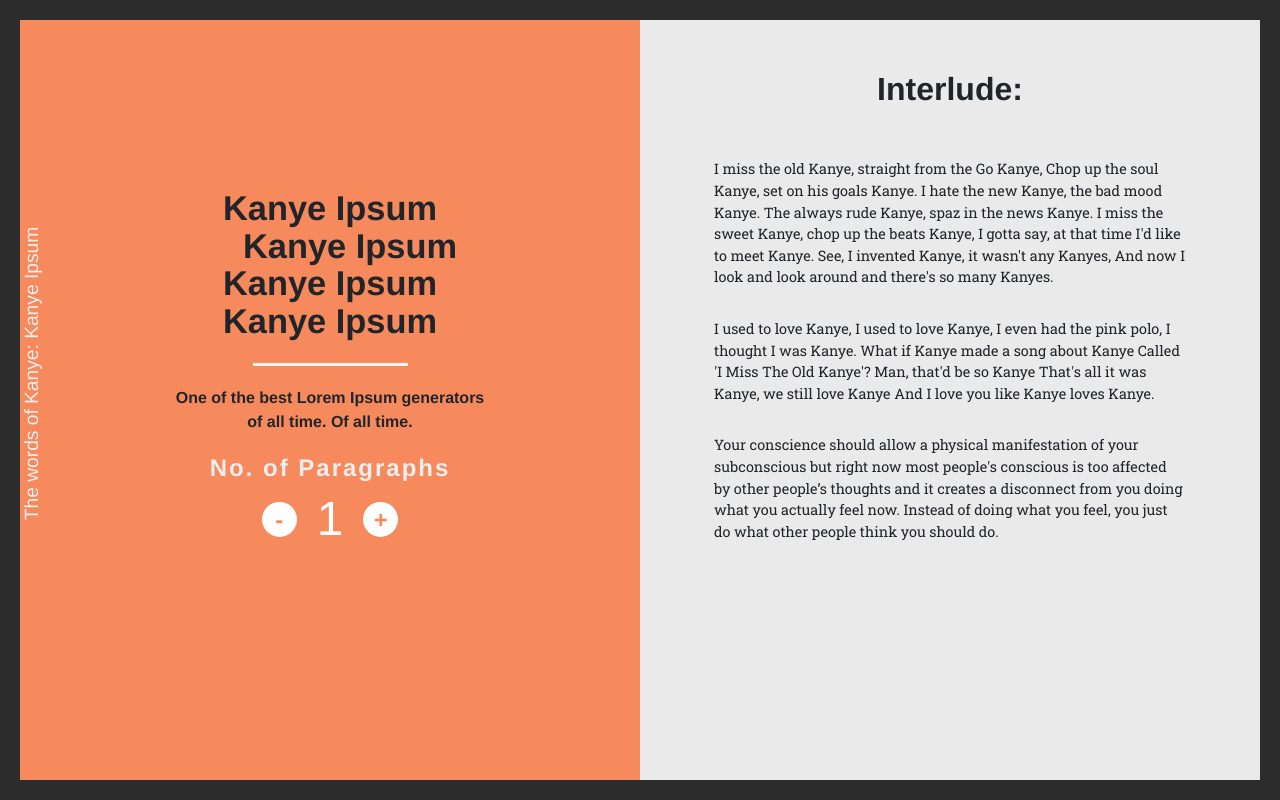
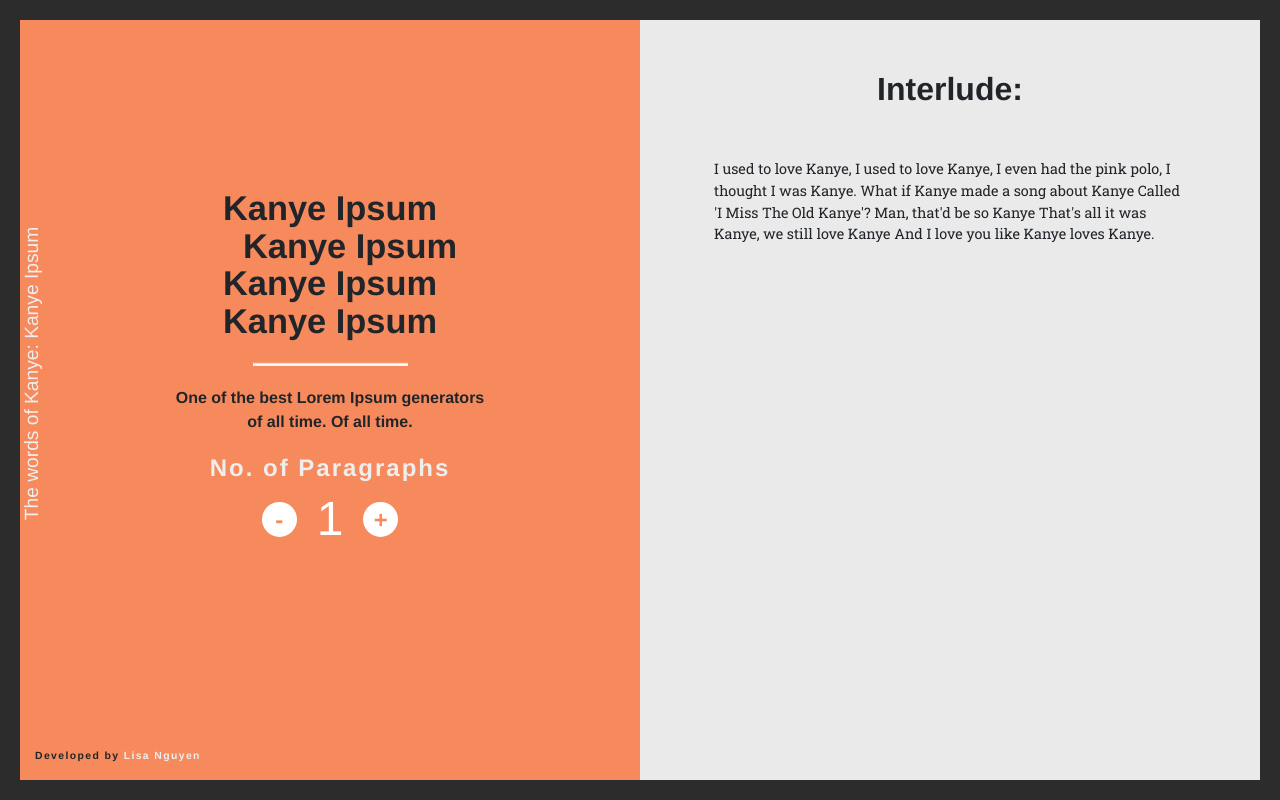
Before and after one commit to LisaNguyen/Kanye-Ipsum, a React (Create React App) app: page / in a window 1280 px wide. Built offline with nearby package versions, Linux system fonts and the light colour scheme.

Commit message:
refactored code

```diff
--- a/package.json
+++ b/package.json
@@ -3,6 +3,7 @@
   "version": "0.1.0",
   "private": true,
   "dependencies": {
+    "lodash": "^4.17.10",
     "react": "^16.3.2",
     "react-dom": "^16.3.2",
     "react-scripts": "1.1.4"
--- a/src/App.js
+++ b/src/App.js
@@ -4,11 +4,24 @@
 import './App.css';
 
 class App extends Component {
+  constructor(props) {
+    super(props);
+    this.state = { count: 1 };
+  }
+
+  onCountChange(operator) {
+    if (operator === 'minus' && this.state.count > 1) {
+      this.setState({ count: this.state.count - 1 });
+    } else if (operator === 'plus' && this.state.count < 8) {
+      this.setState({ count: this.state.count + 1 });
+    }
+  }
+
   render() {
     return (
       <div className="Kanye-ipsum__container row">
-        <Header />
-        <GeneratedText />
+        <Header onCountChange={(operator) => this.onCountChange(operator)} count={this.state.count}/>
+        <GeneratedText count={this.state.count} />
       </div>
     );
   }
--- /dev/null
+++ b/src/components/Footer/Footer.css
@@ -0,0 +1,14 @@
+.Footer__container {
+  position: absolute;
+  bottom: 0;
+}
+
+.Footer__credits {
+  letter-spacing: 1.4px;
+  font-size: .65em;
+  font-weight: 700;
+}
+
+.Footer__credits--sub {
+  color: #eee;
+}
--- /dev/null
+++ b/src/components/Footer/index.js
@@ -0,0 +1,12 @@
+import React from 'react';
+import './Footer.css';
+
+const Footer = () => {
+  return (
+    <footer className="Footer__container">
+      <p className="Footer__credits">Developed by <span className="Footer__credits--sub">Lisa Nguyen</span></p>
+    </footer>
+  )
+};
+
+export default Footer;
--- a/src/components/Form/index.js
+++ b/src/components/Form/index.js
@@ -1,36 +1,21 @@
 import React, { Component } from 'react';
 import './Form.css';
 
-class Form extends Component {
-  constructor(props) {
-    super(props);
-    this.state = { count: 1 };
-  }
-
-  onSelectorClick(operator) {
-    if (operator === 'minus' && this.state.count > 1) {
-      this.setState({ count: this.state.count - 1 });
-    } else if (operator === 'plus') {
-      this.setState({ count: this.state.count + 1 });
-    }
-  }
-
-  render() {
+const Form = props => {
     return (
       <div className="Form__container row">
         <h2 className="Form__container--heading">No. of Paragraphs</h2>
         <div className="Form__selector-container col-sm-12">
-          <div className="Form__selectors" onClick={() => this.onSelectorClick('minus')}>
+          <div className="Form__selectors" onClick={() => props.onCountChange('minus')}>
             <span className="Form__selector-operators">-</span>
           </div>
-          <p className="Form__count">{this.state.count}</p>
-          <div className="Form__selectors" onClick={() => this.onSelectorClick('plus')}>
+          <p className="Form__count">{props.count}</p>
+          <div className="Form__selectors" onClick={() => props.onCountChange('plus')}>
             <span className="Form__selector-operators">+</span>
           </div>
         </div>
       </div>
     );
-  }
 };
 
 export default Form;
--- a/src/components/GeneratedText/GeneratedText.css
+++ b/src/components/GeneratedText/GeneratedText.css
@@ -5,6 +5,7 @@
 }
 
 .GeneratedText__heading {
+  animation: slideInRight .7s ease-in;
   margin: 50px 30px;
   font-size: 2em;
   text-align: center;
@@ -24,3 +25,20 @@
   width: 80%;
   margin: 30px auto;
 }
+
+@keyframes slideInRight {
+  0% {
+    opacity: 0;
+    transform: translateX(100%);
+  }
+
+  80% {
+    opacity: .6;
+    transform: translateX(-10%);
+  }
+
+  100% {
+    opacity: 1;
+    transform: translateX(0%);
+  }
+}
--- a/src/components/GeneratedText/index.js
+++ b/src/components/GeneratedText/index.js
@@ -1,4 +1,5 @@
 import React, { Component } from 'react';
+import _ from 'lodash';
 import './GeneratedText.css';
 
 class GeneratedText extends Component {
@@ -19,21 +20,24 @@
   Called 'I Miss The Old Kanye'? Man, that'd be so Kanye
   That's all it was Kanye, we still love Kanye
   And I love you like Kanye loves Kanye.`,
-  `Your conscience should allow a physical manifestation of your
-  subconscious but right now most people's conscious is too affected
-  by other people’s thoughts and it creates a disconnect from you doing
-  what you actually feel now. Instead of doing what you feel, you just
-  do what other people think you should do.`];
+  `Worry about your character, not your reputation. Your character
+  is who you are. Your reputation is who people think you are.`];
 
     this.state = { paragraphs: kanyeParagraphs };
   }
 
   generateGraphs() {
-    const paragraphs = this.state.paragraphs.map((paragraph, index) => <div key={index} className="GeneratedText__paragraph">{paragraph}</div>);
+    this.state.paragraphs = _.shuffle(this.state.paragraphs);
+    const paragraphs = [];
+
+    for(let i = 0; i < this.props.count; i++) {
+      paragraphs.push(<div key={i} className="GeneratedText__paragraph">{this.state.paragraphs[i]}</div>)
+    }
+
     return (
-    <div>
-      {paragraphs}
-    </div>
+      <div>
+        {paragraphs}
+      </div>
     );
   }
 
--- a/src/components/Header/Header.css
+++ b/src/components/Header/Header.css
@@ -13,6 +13,7 @@
 }
 
 .Header__heading--primary {
+  animation: fadeIn .7s ease-in;
   position: absolute;
   left: -135px;
   top: 45%;
@@ -71,6 +72,20 @@
   }
 }
 
+@keyframes fadeIn {
+  0% {
+    opacity: 0;
+  }
+
+  80% {
+    opacity: .5;
+  }
+
+  100% {
+    opacity: 1;
+  }
+}
+
 @keyframes slideInLeft {
   0% {
     opacity: 0;
--- a/src/components/Header/index.js
+++ b/src/components/Header/index.js
@@ -1,9 +1,9 @@
 import React, { Component } from 'react';
 import './Header.css';
 import Form from '../Form/index';
+import Footer from '../Footer/index';
 
-class Header extends Component  {
-  render() {
+const Header = props => {
   return (
     <div className="Header__container col-lg-6 col-sm-12">
       <h1 className="Header__heading--primary">The words of Kanye: Kanye Ipsum</h1>
@@ -14,11 +14,11 @@
         <p className="Header__heading--main">Kanye Ipsum</p>
         <hr />
         <p className="Header__heading--sub">One of the best Lorem Ipsum generators of all time. Of all time.</p>
-          <Form />
+        <Form onCountChange={operator => props.onCountChange(operator)} count={props.count} />
       </div>
+      <Footer />
     </div>
   );
-  }
 };
 
 export default Header;
```
Lines whose indentation alone changed are shown as unchanged.
